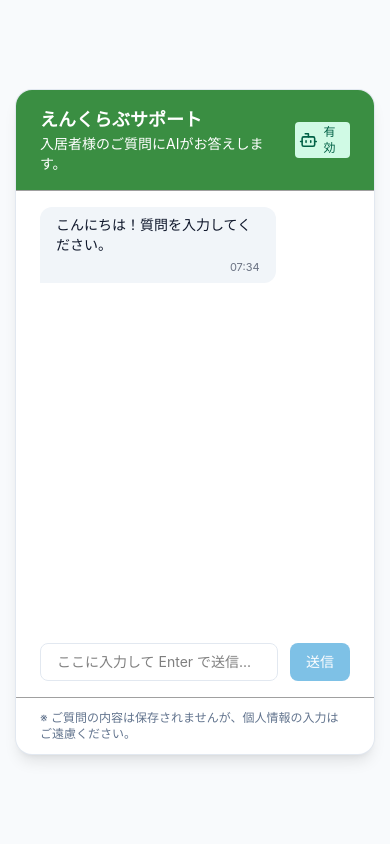
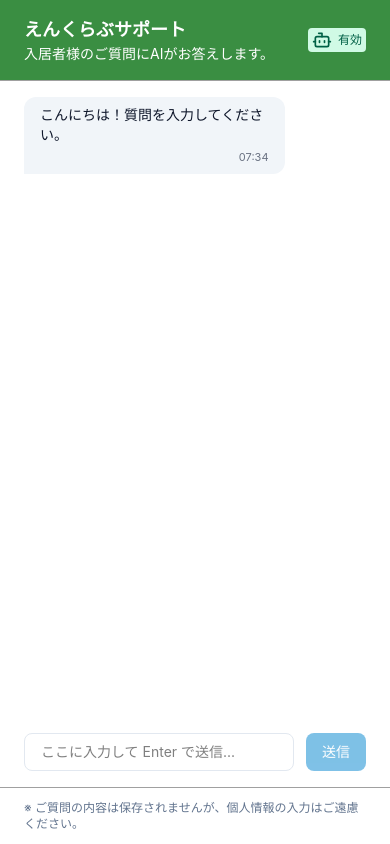
Before and after one commit to kinoshita-ryo142/chatbot_demo, a React (Vite) app: page / in a window 390 px wide. Built offline with nearby package versions, Linux system fonts and the light colour scheme; no server answers.

Commit message:
スマートフォン版、縦調整

```diff
--- a/src/App.tsx
+++ b/src/App.tsx
@@ -112,8 +112,8 @@ export default function App() {
   };
 
   return (
-    <div className="min-h-screen bg-slate-50 flex items-center justify-center p-4">
-      <div className="w-full max-w-2xl bg-white rounded-2xl shadow-lg ring-1 ring-slate-200 overflow-hidden">
+    <div className="h-screen overflow-hidden flex flex-col lg:h-auto lg:min-h-screen lg:flex-row bg-slate-50 lg:items-center lg:justify-center lg:p-4">
+      <div className="flex-1 min-h-0 flex flex-col w-full lg:flex-none lg:max-w-2xl bg-white lg:rounded-2xl shadow-lg ring-1 ring-slate-200 overflow-hidden">
         <header className="px-6 py-4 border-b border-[#A0A0A0] bg-[#3A8E42] flex items-center justify-between gap-4">
           <div>
             <h1 className="text-lg font-semibold text-white">えんくらぶサポート</h1>
@@ -132,7 +132,7 @@ export default function App() {
           </div>
         </header>
 
-        <main className="px-6 py-4 h-[60vh] flex flex-col">
+        <main className="px-6 py-4 flex-1 min-h-0 flex flex-col lg:h-[60vh] lg:flex-none">
           <div className="flex-1 overflow-y-auto pr-2 space-y-4">
             {messages.map((m) => (
               <div key={m.id} className={cn("flex", m.role === "user" ? "justify-end" : "justify-start")}>
```
